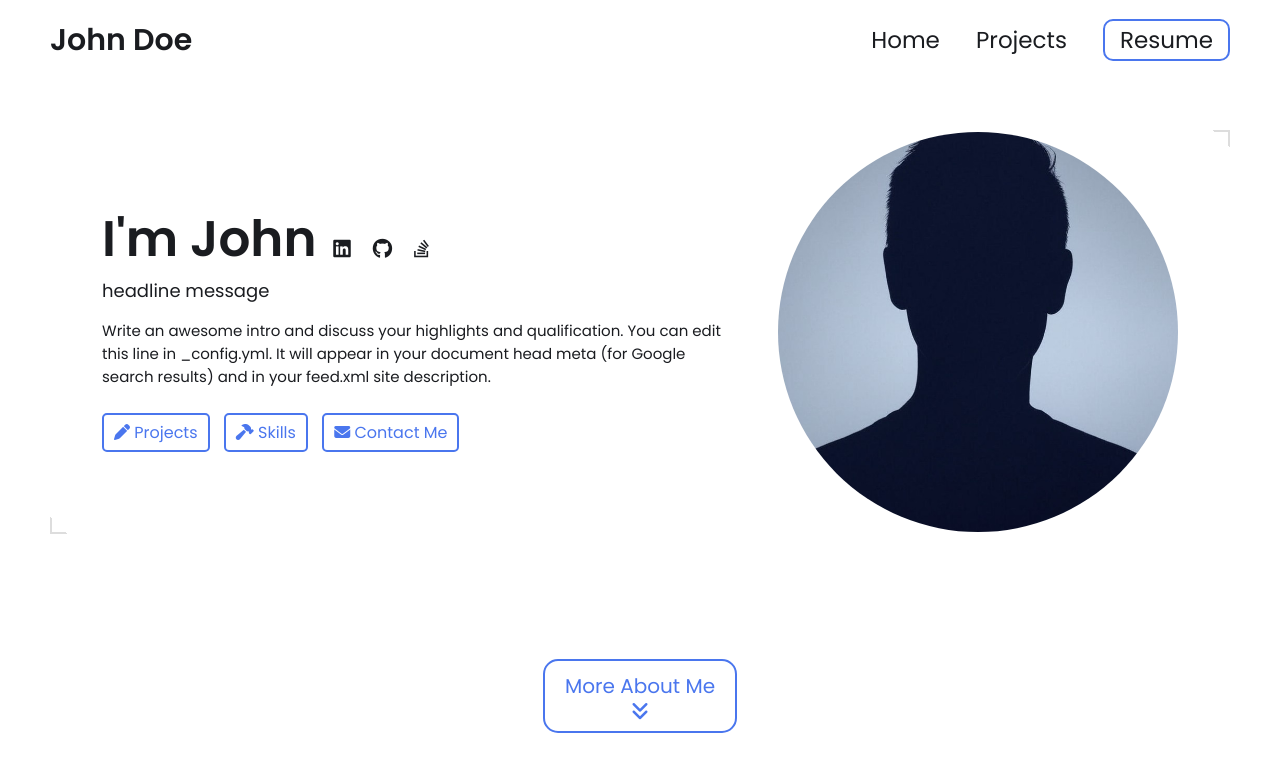
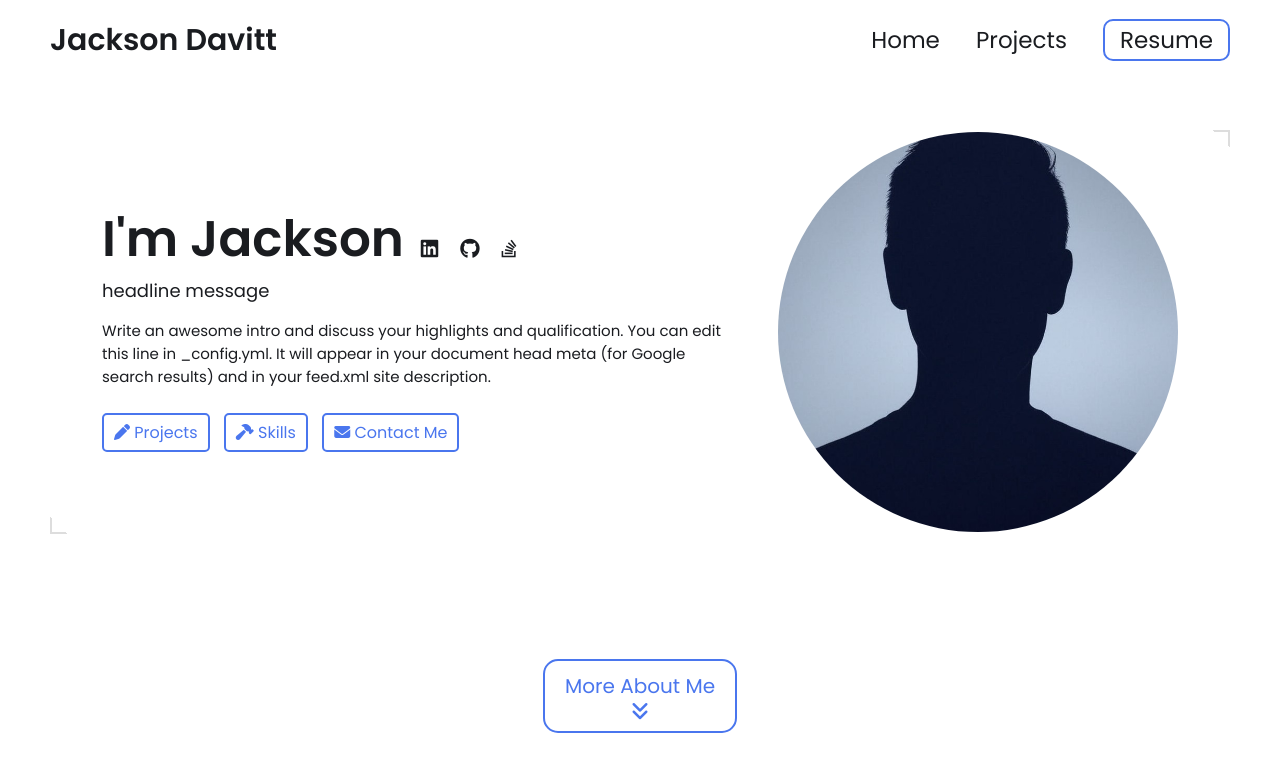
Before and after one commit to jddavitt/jddavitt.github.io, a Jekyll site: the page built from index.html, in a window 1280 px wide and 900 px high. Shown: the top 772 px of the window. Built offline with Jekyll 4.4.1, drawn with Linux system fonts in a browser that asks for light colours.

Commit message:
Update _config.yml

```diff
--- a/_config.yml
+++ b/_config.yml
@@ -7,12 +7,12 @@
 
 # Main Page Setup
 
-title: John Doe's Portfolio # This is what shows up in the tab of the browser
+title: Jackson Davitt's Portfolio # This is what shows up in the tab of the browser
 
 
 
 # Hero Section
-name: John Doe
+name: Jackson Davitt
 headline: headline message
 description: >- # dont remove this line. this will ignore all new lines until the next section
   Write an awesome intro and discuss your highlights and qualification. You can edit this
```
